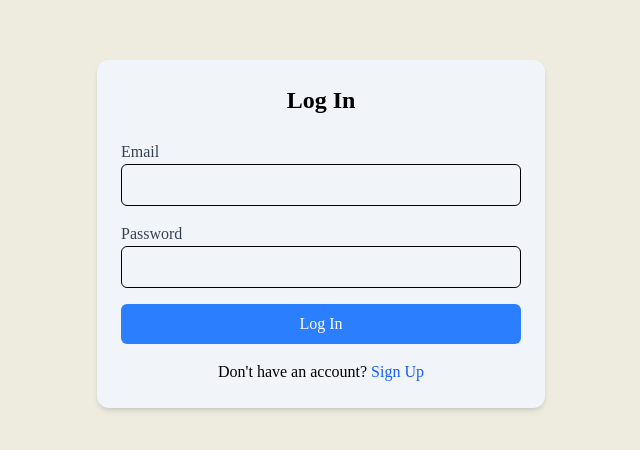
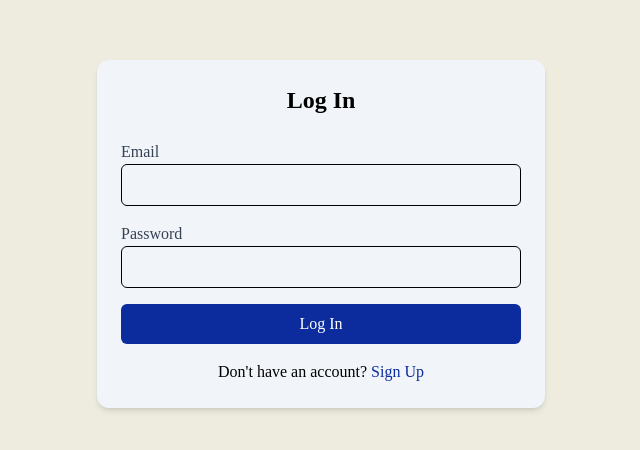
Before and after one commit to gilstero/EmoryExchange, a React (Vite) app in the folder frontend/: page /login in a window 1280 px wide. Shown: the part 166-616 px from the top of the page, without its empty margins (319-959 px from the left). Built offline with nearby package versions, Linux system fonts and the light colour scheme; a web font is replaced by a local one.

Commit message:
changed colors on login/signup

```diff
--- a/frontend/src/pages/Login.tsx
+++ b/frontend/src/pages/Login.tsx
@@ -32,13 +32,13 @@ export default function Login() {
           </div>
           <button
             type="submit"
-            className="w-full bg-blue-500 text-white py-2 rounded-md hover:bg-blue-600 transition duration-300"
+            className="w-full bg-[#0c2b9c] text-white py-2 rounded-md hover:bg-[#0c2b9ce1] transition duration-300 cursor-pointer"
           >
             Log In
           </button>
         </form>
         <div className="mt-4 text-center">
-          <p className="text-black-500">Don't have an account? <Link to="/signup" className="text-blue-600">Sign Up</Link></p>
+          <p className="text-black-500">Don't have an account? <Link to="/signup" className="text-[#0c2b9c]">Sign Up</Link></p>
         </div>
       </div>
     </div>
--- a/frontend/src/pages/Signup.tsx
+++ b/frontend/src/pages/Signup.tsx
@@ -54,13 +54,13 @@ export default function Signup() {
           </div>
           <button
             type="submit"
-            className="w-full bg-blue-500 text-white py-2 rounded-md hover:bg-blue-600 transition duration-300"
+            className="w-full bg-[#0c2b9c] text-white py-2 rounded-md hover:bg-[#0c2b9ce1] transition duration-300 cursor-pointer"
           >
             Sign Up
           </button>
         </form>
         <div className="mt-4 text-center">
-          <p className="text-black-500">Already have an account? <Link to="/login" className="text-blue-600">Log In</Link> </p>
+          <p className="text-black-500">Already have an account? <Link to="/login" className="text-[#0c2b9c]">Log In</Link> </p>
         </div>
       </div>
     </div>
```
